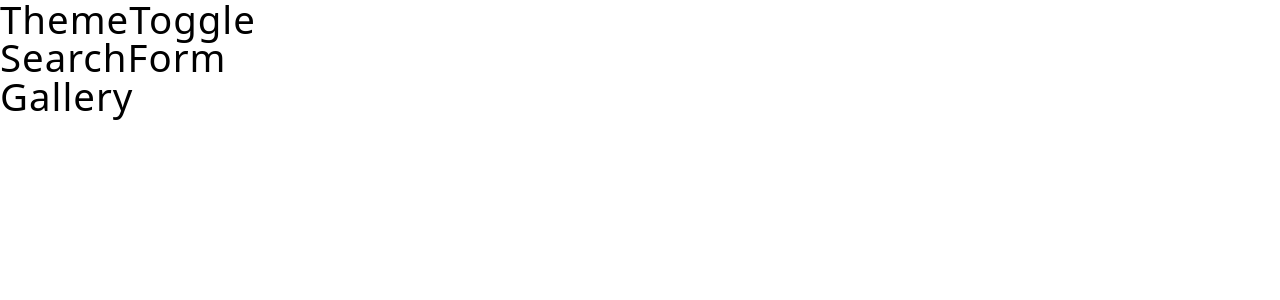
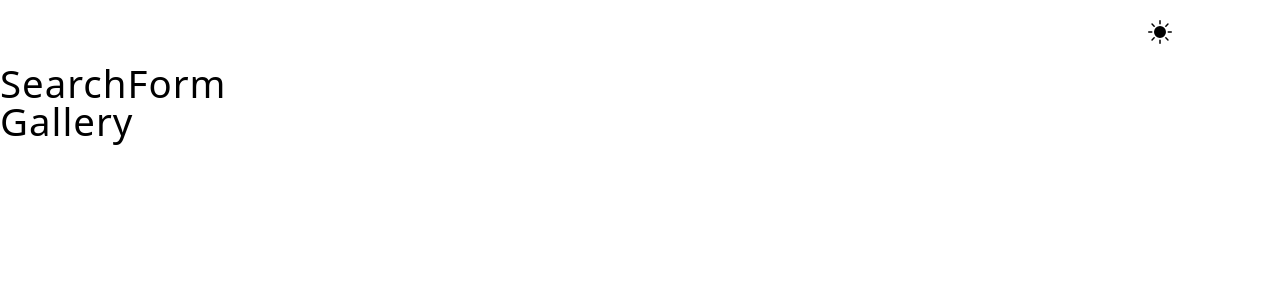
Before and after one commit to amin-bani-a/unsplash-api-project, a React (Vite) app: page / in a window 1280 px wide. Shown: the top 300 px of the page. Built offline with nearby package versions, Linux system fonts and the light colour scheme.

Commit message:
setup theme button

```diff
--- a/src/ThemeToggle.jsx
+++ b/src/ThemeToggle.jsx
@@ -1,8 +1,20 @@
 import React, { useContext } from "react";
 import { useGlobalContext } from "./context";
+import { BsFillSunFill, BsFillMoonFill } from "react-icons/bs";
 
 const ThemeToggle = () => {
-  return <h2>ThemeToggle</h2>;
+  const { isDarkTheme, toggleDarkTheme } = useGlobalContext();
+  return (
+    <section className="toggle-container">
+      <button className="dark-toggle" onClick={toggleDarkTheme}>
+        {isDarkTheme ? (
+          <BsFillMoonFill className="toggle-icon" />
+        ) : (
+          <BsFillSunFill className="toggle-icon" />
+        )}
+      </button>
+    </section>
+  );
 };
 
 export default ThemeToggle;
--- a/src/context.jsx
+++ b/src/context.jsx
@@ -3,7 +3,18 @@ import { createContext, useContext, useState, useEffect } from "react";
 const AppContext = createContext();
 
 export const AppProvider = ({ children }) => {
-  return <AppContext.Provider value={{}}>{children}</AppContext.Provider>;
+  const [isDarkTheme, setIsDarkTheme] = useState(false);
+
+  const toggleDarkTheme = () => {
+    const newDarkTheme = !isDarkTheme;
+    setIsDarkTheme(newDarkTheme);
+  };
+
+  return (
+    <AppContext.Provider value={{ isDarkTheme, toggleDarkTheme }}>
+      {children}
+    </AppContext.Provider>
+  );
 };
 
 export const useGlobalContext = () => useContext(AppContext);
```
